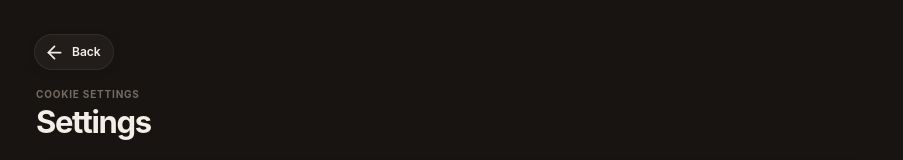
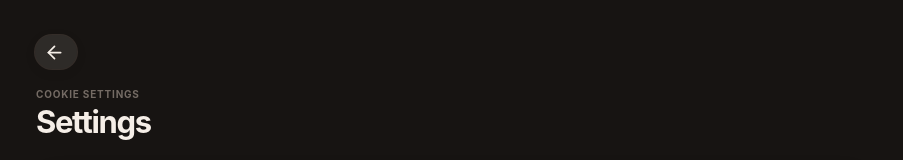
Before and after one commit to premiummaster156-cmd/cookie, a React (Vite) app: page / in a window 1280 px wide. Both pictures are taken after a click on the button "Open account settings". Shown: the top 160 px of the page, without its empty margins (188-1091 px from the left). Built offline with nearby package versions, Linux system fonts and the light colour scheme.

Commit message:
Restore circular glass Settings back button

```diff
--- a/src/App.tsx
+++ b/src/App.tsx
@@ -854,7 +854,7 @@ if(panel==="Subscription"){
     </div>;
   }
   return <div className="page-container settings-reference-page">
-    <button className="settings-main-back" onClick={props.goBack} aria-label="Back to chat"><ArrowLeft size={21}/><span>Back</span></button>
+    <button className="settings-main-back glass-settings-back" onClick={props.goBack} aria-label="Back to chat"><ArrowLeft size={21}/></button>
     <div className="settings-reference-head">
       <span className="settings-reference-eyebrow">COOKIE SETTINGS</span>
       <h2>Settings</h2>
```
